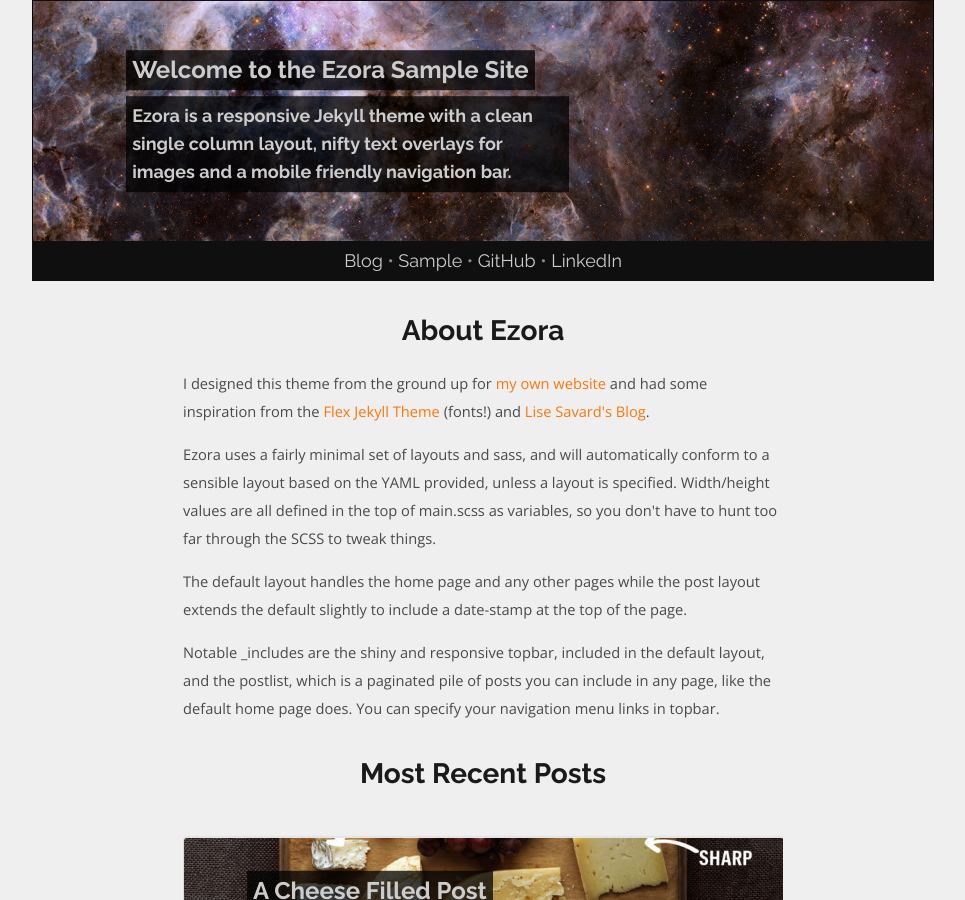
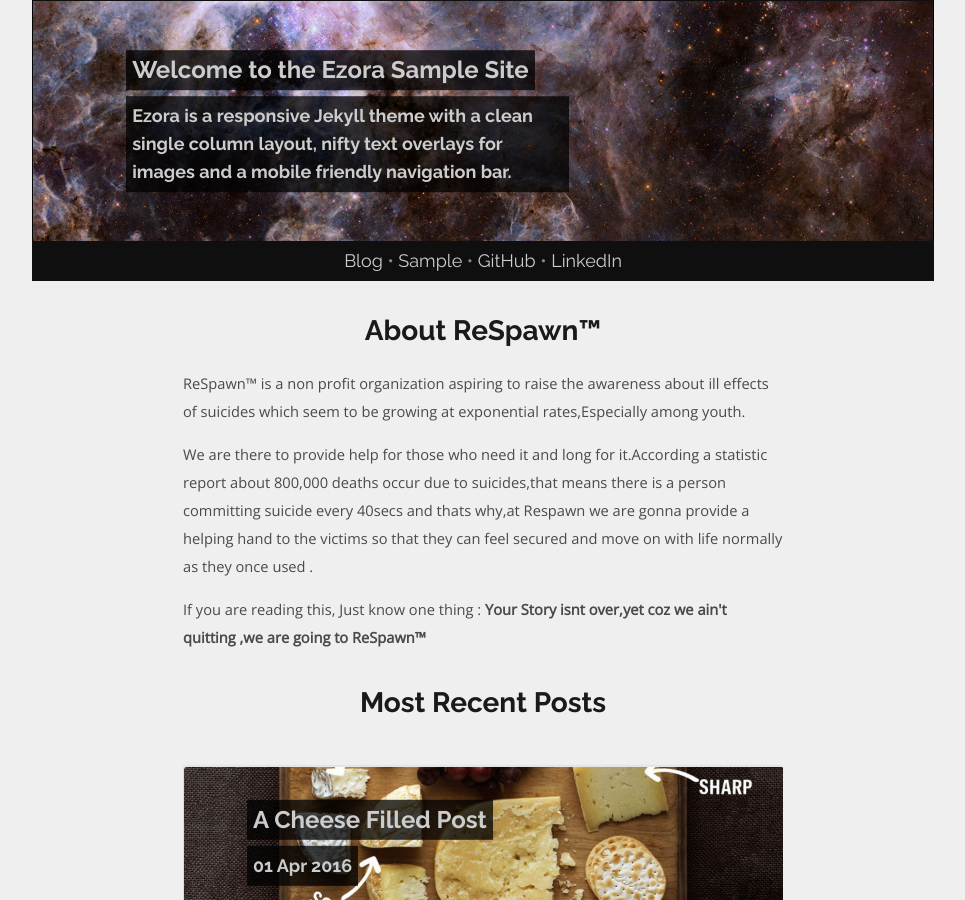
Before and after one commit to ezrasavard/ezora-jekyll-theme, a Jekyll site: the page built from index.html, in a window 1280 px wide and 900 px high. Shown: the whole window, without its empty margins (157-1122 px from the left). Built offline with Jekyll 4.4.1, drawn with Linux system fonts in a browser that asks for light colours; the list of posts is cut into pages by our own code.

Commit message:
Update index.html

```diff
--- a/index.html
+++ b/index.html
@@ -6,11 +6,10 @@
 {% assign tmp = "/" | append: site.baseurl %}
 {% if page.url == tmp or page.url == "/" %}
     <article>
-        <h1 class="top-text">About Ezora</h1>
-        <p>I designed this theme from the ground up for <a href=http://www.ezrasavard.com>my own website</a> and had some inspiration from the <a href=http://the-development.github.io/flex/>Flex Jekyll Theme</a> (fonts!) and <a href=http://lisesavard.com/>Lise Savard's Blog</a>.</p>
-        <p>Ezora uses a fairly minimal set of layouts and sass, and will automatically conform to a sensible layout based on the YAML provided, unless a layout is specified. Width/height values are all defined in the top of main.scss as variables, so you don't have to hunt too far through the SCSS to tweak things.</p>
-        <p>The default layout handles the home page and any other pages while the post layout extends the default slightly to include a date-stamp at the top of the page.</p>
-        <p>Notable _includes are the shiny and responsive topbar, included in the default layout, and the postlist, which is a paginated pile of posts you can include in any page, like the default home page does. You can specify your navigation menu links in topbar.</p>
+        <h1 class="top-text">About ReSpawn™</h1>
+        <p>ReSpawn™ is a non profit organization aspiring to raise the awareness about ill effects of suicides which seem to be growing at exponential rates,Especially among youth.</p>
+        <p>We are there to provide help for those who need it and long for it.According a statistic report about 800,000 deaths occur due to suicides,that means there is a person committing suicide every 40secs and thats why,at Respawn we are gonna provide a helping hand to the victims so that they can feel secured and move on with life normally as they once used .</p>
+        <p>If you are reading this, Just know one thing : <strong>Your Story isnt over,yet coz we ain't quitting ,we are going to ReSpawn™</strong></p>
     </article>
     <div class="divider"></div>
     <h1 class="top-text">Most Recent Posts</h1>
```
